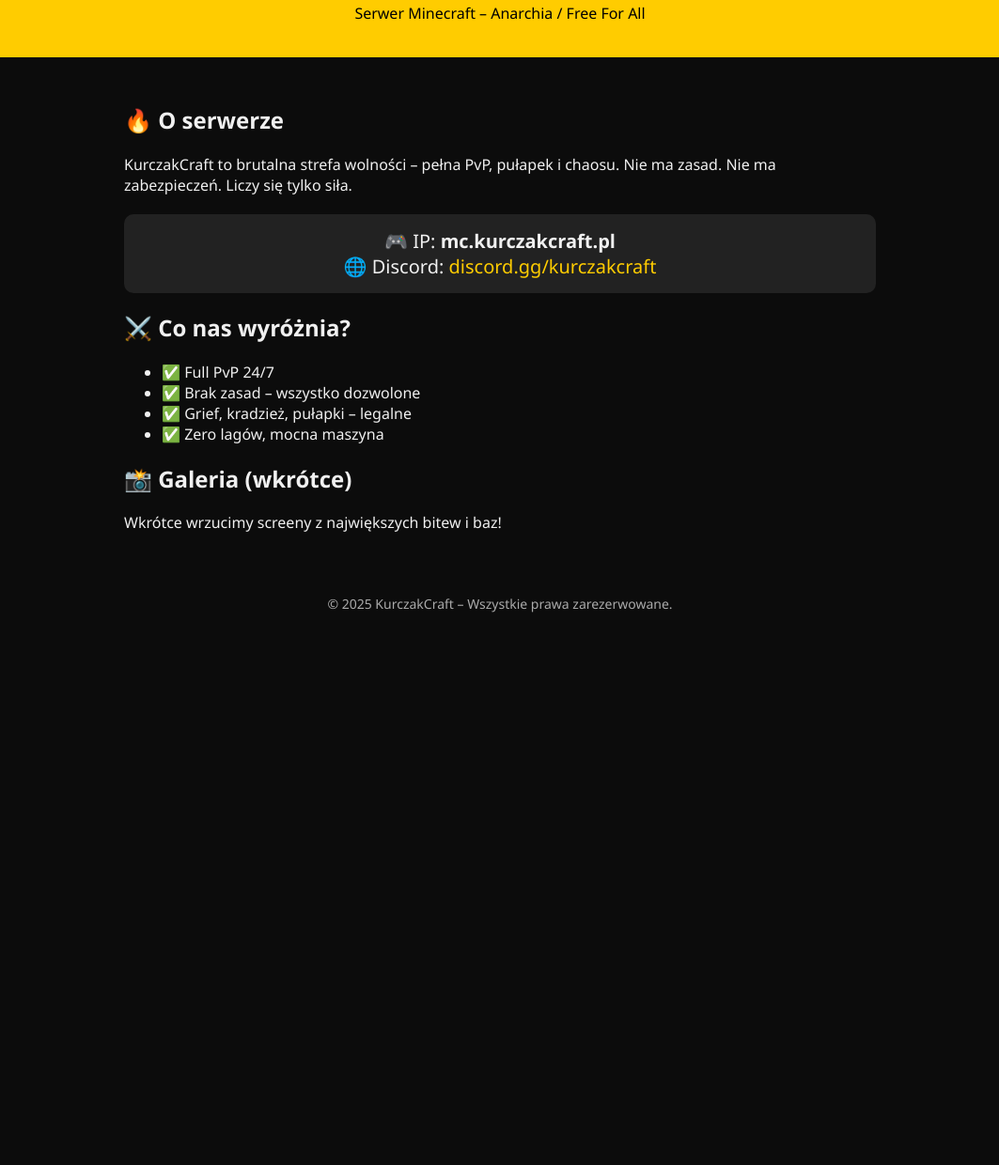
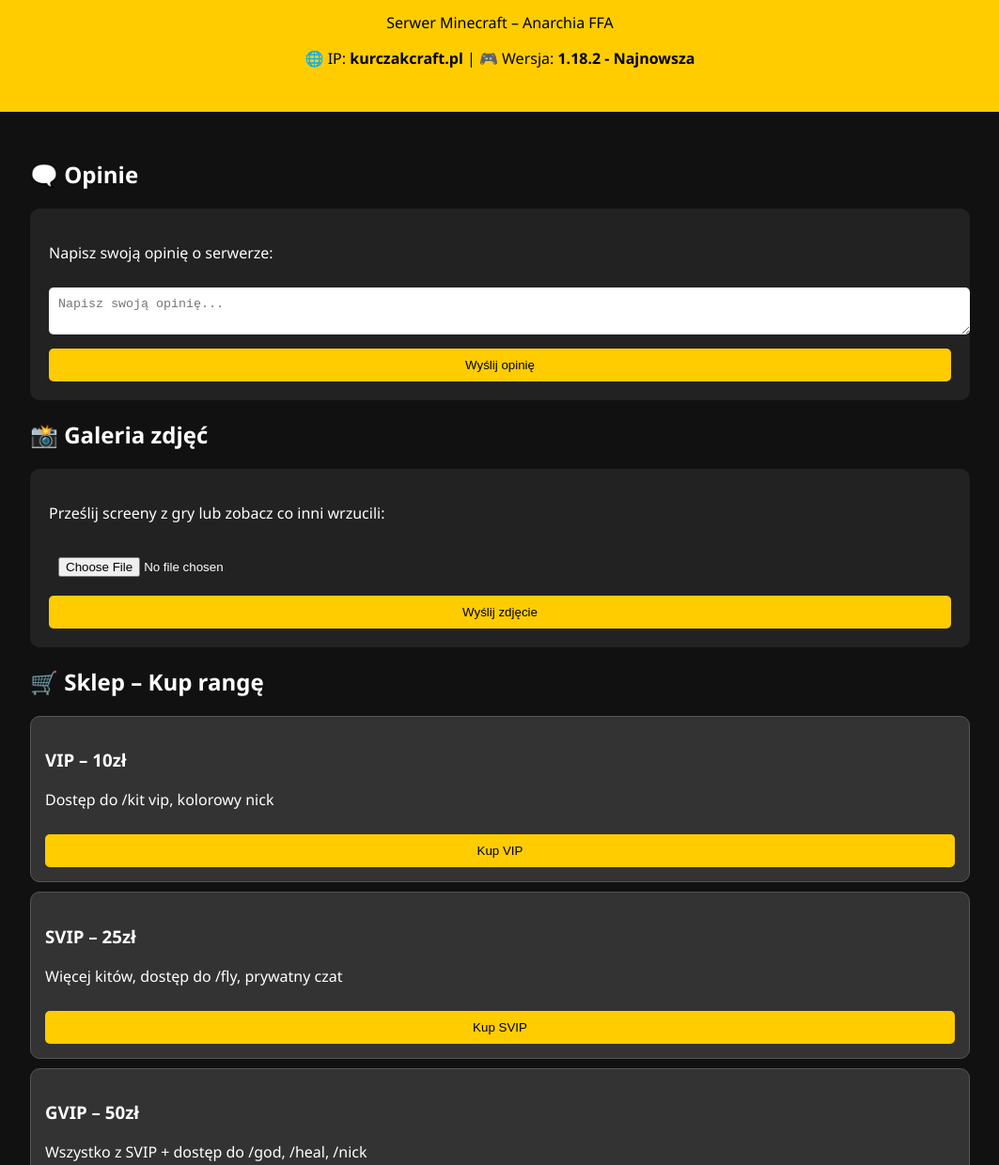
Before and after one commit to Kurczakcraft/Kurczakcraftt, a plain HTML site: page index.html in a window 1280 px wide. Shown: the part 103-1343 px from the top of the page at 94% size, without its empty margins (108-1171 px from the left). Before the commit the page ends 800 px from the top, so only its background shows below. Drawn offline with Linux system fonts and the light colour scheme.

Commit message:
Update index.html

```diff
--- a/index.html
+++ b/index.html
@@ -1,74 +1,98 @@
-
 <!DOCTYPE html>
 <html lang="pl">
 <head>
   <meta charset="UTF-8" />
   <meta name="viewport" content="width=device-width, initial-scale=1.0" />
-  <title>KurczakCraft - Serwer Anarchia FFA</title>
+  <title>KurczakCraft - Anarchia FFA</title>
   <style>
     body {
       font-family: 'Segoe UI', sans-serif;
-      background: #0c0c0c;
-      color: #f0f0f0;
+      background: #111;
+      color: #fff;
       margin: 0;
       padding: 0;
     }
     header {
       background: #ffcc00;
       color: #000;
-      padding: 20px;
       text-align: center;
+      padding: 30px 20px;
     }
     section {
+      max-width: 1000px;
+      margin: auto;
       padding: 30px;
-      max-width: 800px;
-      margin: auto;
     }
-    .ip-box {
+    .info-box {
       background: #222;
-      padding: 15px;
       border-radius: 10px;
-      text-align: center;
-      font-size: 20px;
+      padding: 20px;
       margin: 20px 0;
     }
-    a {
-      color: #ffcc00;
-      text-decoration: none;
+    .product {
+      background: #333;
+      border: 1px solid #555;
+      border-radius: 10px;
+      padding: 15px;
+      margin: 10px 0;
     }
     footer {
       text-align: center;
-      font-size: 14px;
-      padding: 20px;
       color: #aaa;
+      padding: 30px;
+    }
+    input, textarea, button {
+      padding: 10px;
+      margin-top: 10px;
+      width: 100%;
+      border-radius: 5px;
+      border: none;
+    }
+    button {
+      background: #ffcc00;
+      color: #000;
+      cursor: pointer;
     }
   </style>
 </head>
 <body>
   <header>
     <h1>KurczakCraft</h1>
-    <p>Serwer Minecraft – Anarchia / Free For All</p>
+    <p>Serwer Minecraft – Anarchia FFA</p>
+    <p>🌐 IP: <strong>kurczakcraft.pl</strong> | 🎮 Wersja: <strong>1.18.2 - Najnowsza</strong></p>
   </header>
 
   <section>
-    <h2>🔥 O serwerze</h2>
-    <p>KurczakCraft to brutalna strefa wolności – pełna PvP, pułapek i chaosu. Nie ma zasad. Nie ma zabezpieczeń. Liczy się tylko siła.</p>
-
-    <div class="ip-box">
-      🎮 IP: <strong>mc.kurczakcraft.pl</strong><br />
-      🌐 Discord: <a href="https://discord.gg/kurczakcraft">discord.gg/kurczakcraft</a>
+    <h2>🗨️ Opinie</h2>
+    <div class="info-box">
+      <p>Napisz swoją opinię o serwerze:</p>
+      <textarea placeholder="Napisz swoją opinię..."></textarea>
+      <button>Wyślij opinię</button>
     </div>
 
-    <h2>⚔️ Co nas wyróżnia?</h2>
-    <ul>
-      <li>✅ Full PvP 24/7</li>
-      <li>✅ Brak zasad – wszystko dozwolone</li>
-      <li>✅ Grief, kradzież, pułapki – legalne</li>
-      <li>✅ Zero lagów, mocna maszyna</li>
-    </ul>
+    <h2>📸 Galeria zdjęć</h2>
+    <div class="info-box">
+      <p>Prześlij screeny z gry lub zobacz co inni wrzucili:</p>
+      <input type="file" />
+      <button>Wyślij zdjęcie</button>
+    </div>
 
-    <h2>📸 Galeria (wkrótce)</h2>
-    <p>Wkrótce wrzucimy screeny z największych bitew i baz!</p>
+    <h2>🛒 Sklep – Kup rangę</h2>
+    <div class="product">
+      <h3>VIP – 10zł</h3>
+      <p>Dostęp do /kit vip, kolorowy nick</p>
+      <button>Kup VIP</button>
+    </div>
+    <div class="product">
+      <h3>SVIP – 25zł</h3>
+      <p>Więcej kitów, dostęp do /fly, prywatny czat</p>
+      <button>Kup SVIP</button>
+    </div>
+    <div class="product">
+      <h3>GVIP – 50zł</h3>
+      <p>Wszystko z SVIP + dostęp do /god, /heal, /nick</p>
+      <button>Kup GVIP</button>
+    </div>
   </section>
 
   <footer>
```
